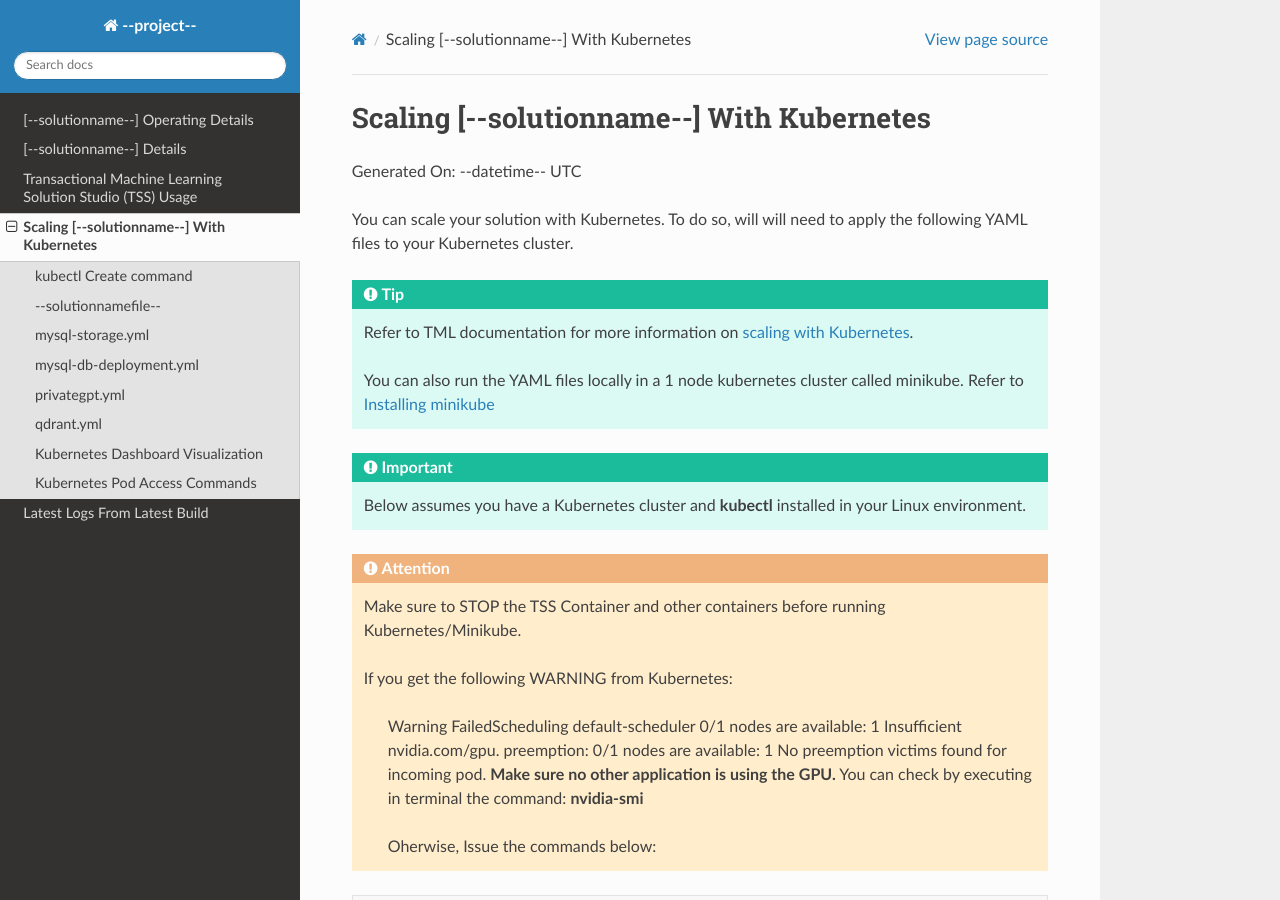
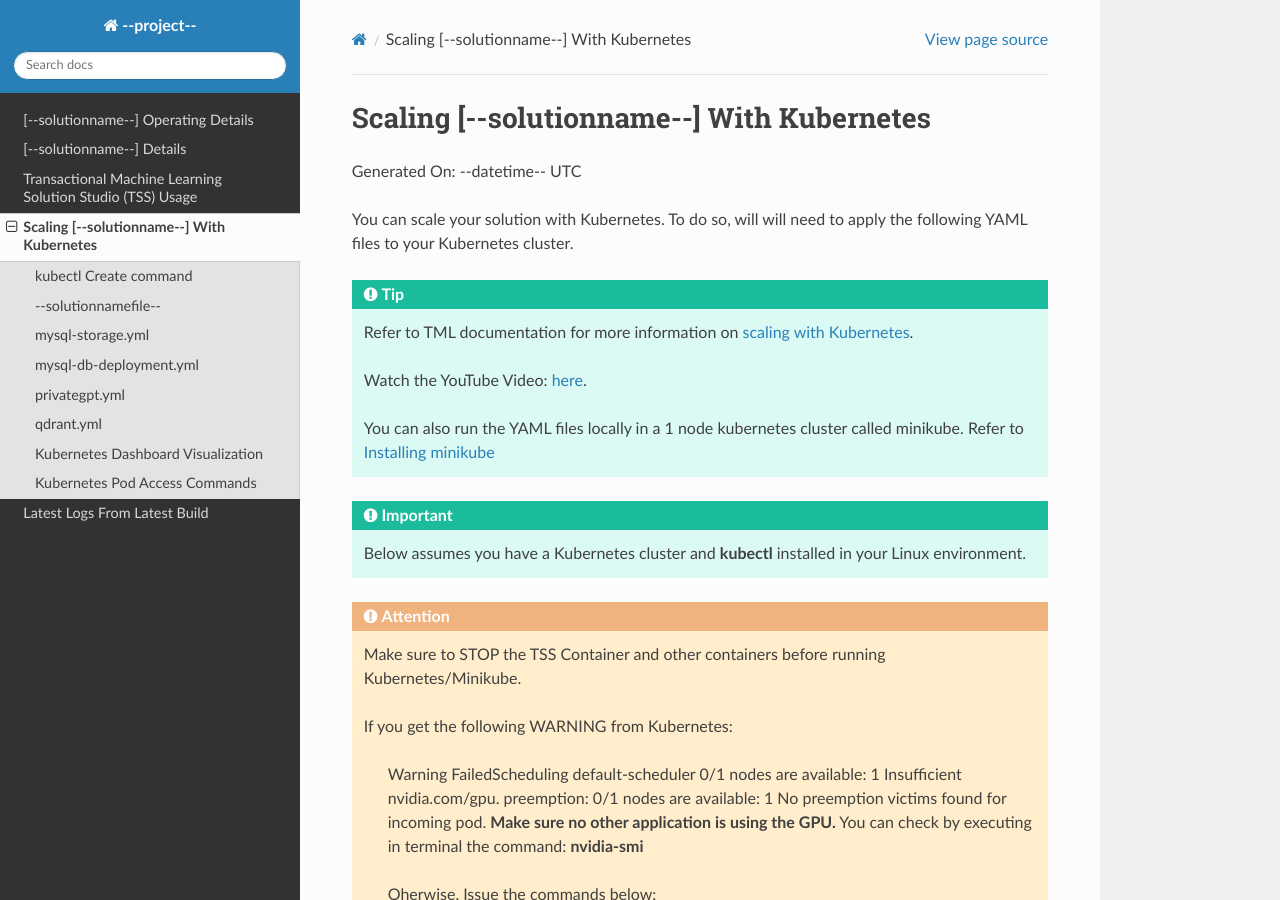
Before and after one commit to vanesalcb06/tssproject2-2b5c, a Sphinx documentation site: the page built from docs/source/kube.rst, in a window 1280 px wide and 900 px high. Built offline with Sphinx 7.4.7 and the Read the Docs theme 3.1.0, drawn with Linux system fonts in a browser that asks for light colours.

Commit message:
Update kube.rst

```diff
--- a/docs/source/kube.rst
+++ b/docs/source/kube.rst
@@ -7,6 +7,8 @@ You can scale your solution with Kubernetes.  To do so, will will need to apply
 
 .. tip::
    Refer to TML documentation for more information on `scaling with Kubernetes <https://tml.readthedocs.io/en/latest/kube.html>`_.
+
+   Watch the YouTube Video: `here <https://www.youtube.com/watch?v=MEbmTXIQpVo>`_.
 
    You can also run the YAML files locally in a 1 node kubernetes cluster called minikube.  Refer to `Installing minikube <https://tml.readthedocs.io/en/latest/kube.html#installing-minikube>`_
 
```
